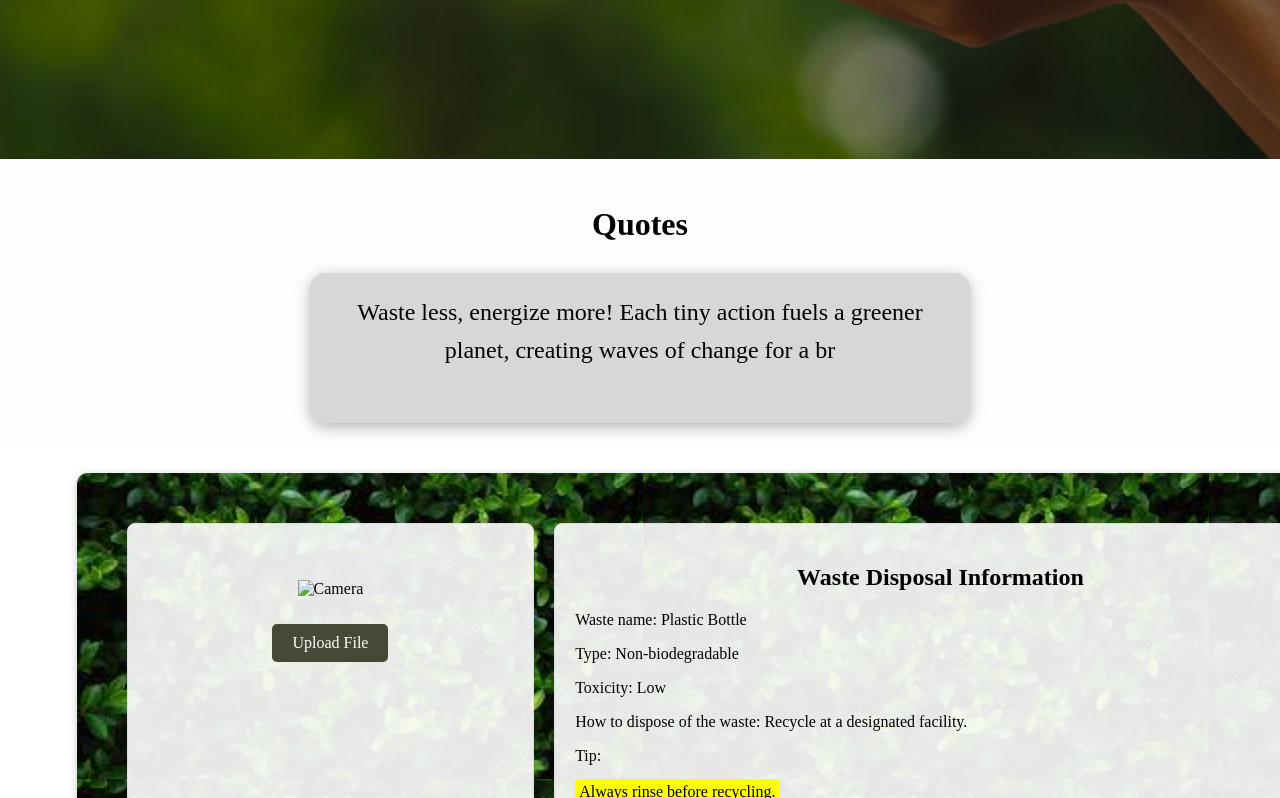
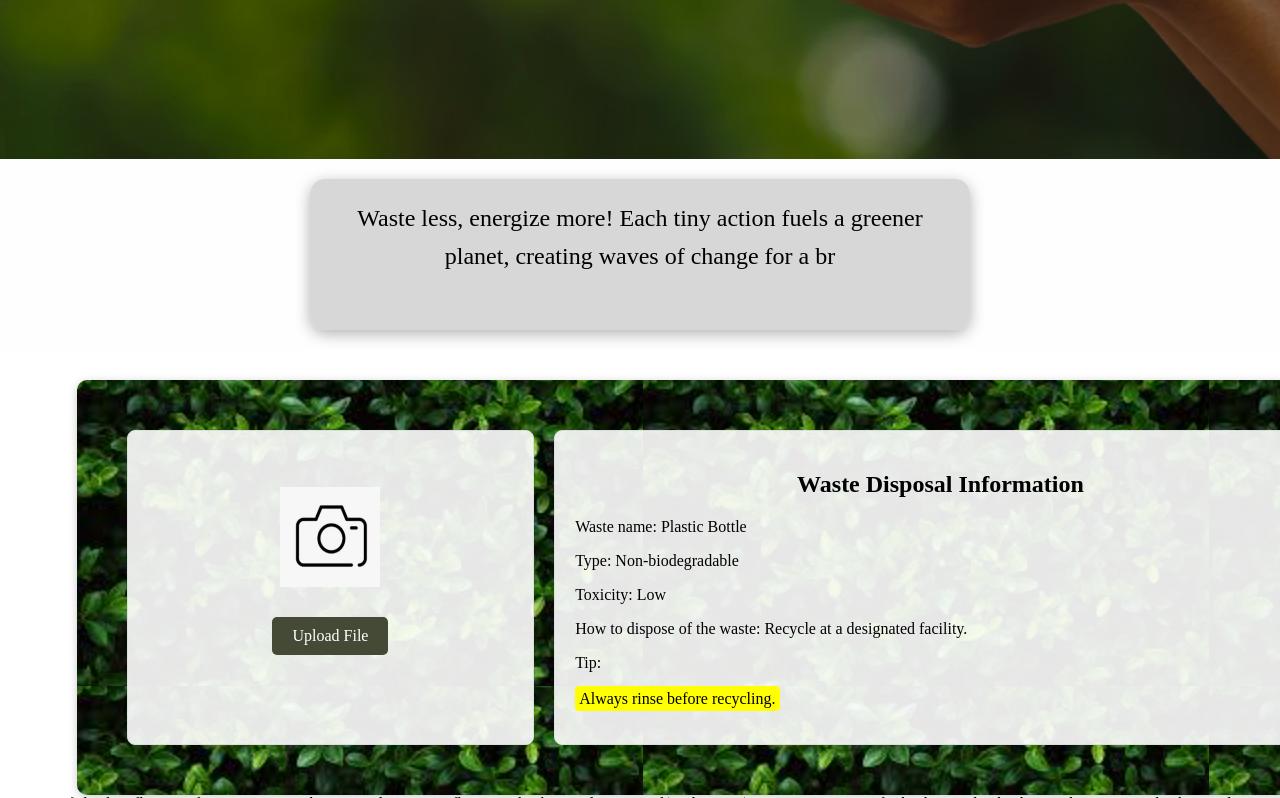
Before and after one commit to istutijn-algo24/EcoGuide, a plain HTML site: page index.html in a window 1280 px wide. Shown: the part 641-1439 px from the top of the page. Drawn offline with Linux system fonts and the light colour scheme; a script that the page names is missing; a web font is replaced by a local one.

Commit message:
Update index.html

```diff
--- a/index.html
+++ b/index.html
@@ -28,7 +28,7 @@
 </div>
 
 <div class="quote-container">
-    <h2 class="quote-heading">Quotes</h2>
+<!--     <h2 class="quote-heading">Quotes</h2> -->
     <div class="quote-box">
         <p id="quote" class="quote"></p>
     </div>
@@ -56,7 +56,7 @@
 <div class="container">
     <div class="camera-section">
         <br><br>
-        <img src="./images/camera.png" alt="Camera" id="camera-icon">
+        <img src="./camera.png" alt="Camera" id="camera-icon">
         <p></p>
         <input type="file" id="file-upload" accept="image/*">
         <label for="file-upload" class="upload-label">Upload File</label>
```
